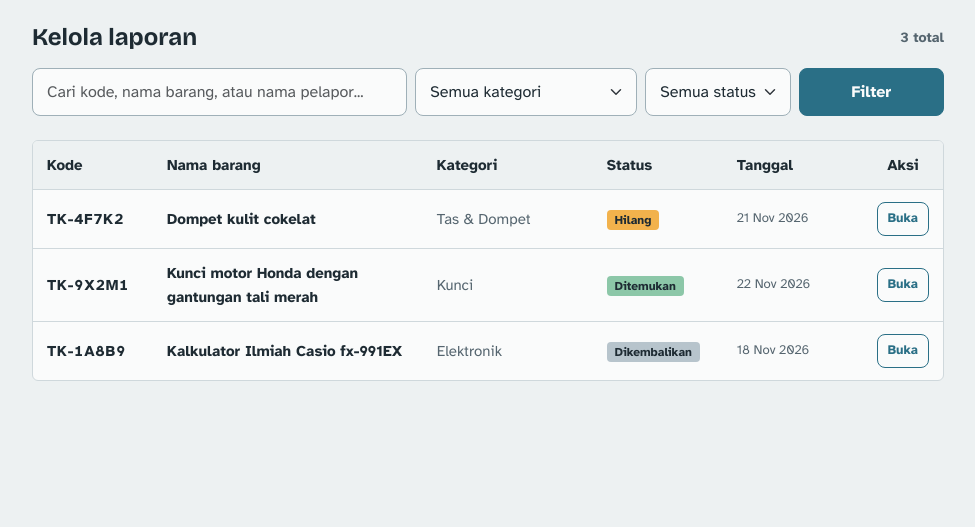
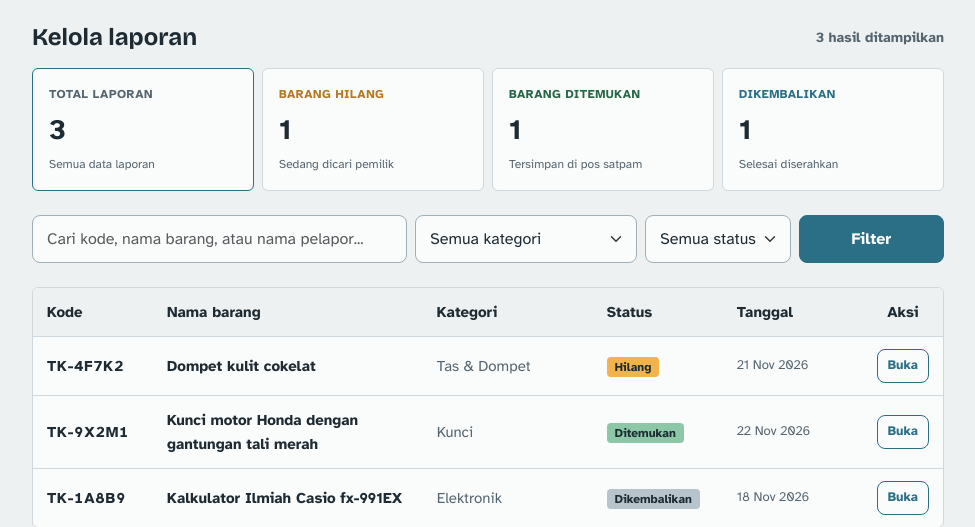
Before and after one commit to akbar450/TemuKembali, a Laravel app: page /admin/laporan in a window 1280 px wide. Shown: the part 56-583 px from the top of the page, without its empty margins (152-1127 px from the left). Run offline with Laravel 12, Linux system fonts and the light colour scheme; a user stored in the database is signed in; data comes from the database, SQL or seed files in the repository.

Commit message:
feat(admin): tambahkan kartu ringkasan statistik (dashboard cepat) di kelola laporan

```diff
--- a/app/Http/Controllers/Admin/ReportController.php
+++ b/app/Http/Controllers/Admin/ReportController.php
@@ -39,12 +39,27 @@ class ReportController extends Controller
         $reports = $query->paginate(15)->withQueryString();
         $categories = Category::ordered()->get();
 
+        $counts = Report::selectRaw("
+            count(*) as total,
+            count(case when status = 'hilang' then 1 end) as hilang,
+            count(case when status = 'ditemukan' then 1 end) as ditemukan,
+            count(case when status = 'dikembalikan' then 1 end) as dikembalikan
+        ")->first();
+
+        $stats = [
+            'total' => (int) ($counts->total ?? 0),
+            'hilang' => (int) ($counts->hilang ?? 0),
+            'ditemukan' => (int) ($counts->ditemukan ?? 0),
+            'dikembalikan' => (int) ($counts->dikembalikan ?? 0),
+        ];
+
         return view('admin.reports.index', [
             'reports' => $reports,
             'categories' => $categories,
             'activeCategory' => $request->input('kategori'),
             'activeStatus' => $request->input('status'),
             'keyword' => $request->input('q'),
+            'stats' => $stats,
         ]);
     }
 
--- a/resources/views/admin/reports/index.blade.php
+++ b/resources/views/admin/reports/index.blade.php
@@ -6,8 +6,48 @@
     <div class="d-flex justify-content-between align-items-center mb-3">
         <h1 style="font-size: 1.5rem; margin-bottom: 0;">Kelola laporan</h1>
         <span style="font-size: 14px; font-weight: 600; color: var(--tinta-redup);">
-            {{ $reports->total() }} total
+            {{ $reports->total() }} hasil ditampilkan
         </span>
+    </div>
+
+    {{-- Ringkasan Statistik Laporan (Dashboard Cepat) --}}
+    <div class="row g-2 mb-4">
+        <div class="col-6 col-lg-3">
+            <a href="{{ route('admin.reports.index') }}" class="text-decoration-none d-block h-100" style="color: inherit;">
+                <div class="p-3 h-100" style="background: var(--kartu); border: 1.5px solid {{ empty($activeStatus) ? 'var(--biru)' : 'var(--garis)' }}; border-radius: var(--r-tag);">
+                    <div style="font-size: 12px; font-weight: 700; color: var(--tinta-redup); text-transform: uppercase; letter-spacing: 0.5px;">Total Laporan</div>
+                    <div style="font-size: 1.75rem; font-weight: 800; color: var(--tinta); margin-top: 4px;">{{ $stats['total'] }}</div>
+                    <div style="font-size: 12px; color: var(--tinta-redup); margin-top: 2px;">Semua data laporan</div>
+                </div>
+            </a>
+        </div>
+        <div class="col-6 col-lg-3">
+            <a href="{{ route('admin.reports.index', ['status' => 'hilang']) }}" class="text-decoration-none d-block h-100" style="color: inherit;">
+                <div class="p-3 h-100" style="background: var(--kartu); border: 1.5px solid {{ $activeStatus === 'hilang' ? 'var(--tag-hilang)' : 'var(--garis)' }}; border-radius: var(--r-tag);">
+                    <div style="font-size: 12px; font-weight: 700; color: #b7791f; text-transform: uppercase; letter-spacing: 0.5px;">Barang Hilang</div>
+                    <div style="font-size: 1.75rem; font-weight: 800; color: var(--tinta); margin-top: 4px;">{{ $stats['hilang'] }}</div>
+                    <div style="font-size: 12px; color: var(--tinta-redup); margin-top: 2px;">Sedang dicari pemilik</div>
+                </div>
+            </a>
+        </div>
+        <div class="col-6 col-lg-3">
+            <a href="{{ route('admin.reports.index', ['status' => 'ditemukan']) }}" class="text-decoration-none d-block h-100" style="color: inherit;">
+                <div class="p-3 h-100" style="background: var(--kartu); border: 1.5px solid {{ $activeStatus === 'ditemukan' ? 'var(--tag-ditemukan)' : 'var(--garis)' }}; border-radius: var(--r-tag);">
+                    <div style="font-size: 12px; font-weight: 700; color: #276749; text-transform: uppercase; letter-spacing: 0.5px;">Barang Ditemukan</div>
+                    <div style="font-size: 1.75rem; font-weight: 800; color: var(--tinta); margin-top: 4px;">{{ $stats['ditemukan'] }}</div>
+                    <div style="font-size: 12px; color: var(--tinta-redup); margin-top: 2px;">Tersimpan di pos satpam</div>
+                </div>
+            </a>
+        </div>
+        <div class="col-6 col-lg-3">
+            <a href="{{ route('admin.reports.index', ['status' => 'dikembalikan']) }}" class="text-decoration-none d-block h-100" style="color: inherit;">
+                <div class="p-3 h-100" style="background: var(--kartu); border: 1.5px solid {{ $activeStatus === 'dikembalikan' ? 'var(--biru)' : 'var(--garis)' }}; border-radius: var(--r-tag);">
+                    <div style="font-size: 12px; font-weight: 700; color: var(--biru); text-transform: uppercase; letter-spacing: 0.5px;">Dikembalikan</div>
+                    <div style="font-size: 1.75rem; font-weight: 800; color: var(--tinta); margin-top: 4px;">{{ $stats['dikembalikan'] }}</div>
+                    <div style="font-size: 12px; color: var(--tinta-redup); margin-top: 2px;">Selesai diserahkan</div>
+                </div>
+            </a>
+        </div>
     </div>
 
     {{-- Filter & Pencarian --}}
```
Also changed, not shown: tests/Feature/AdminTest.php (+24 -0 lines).
